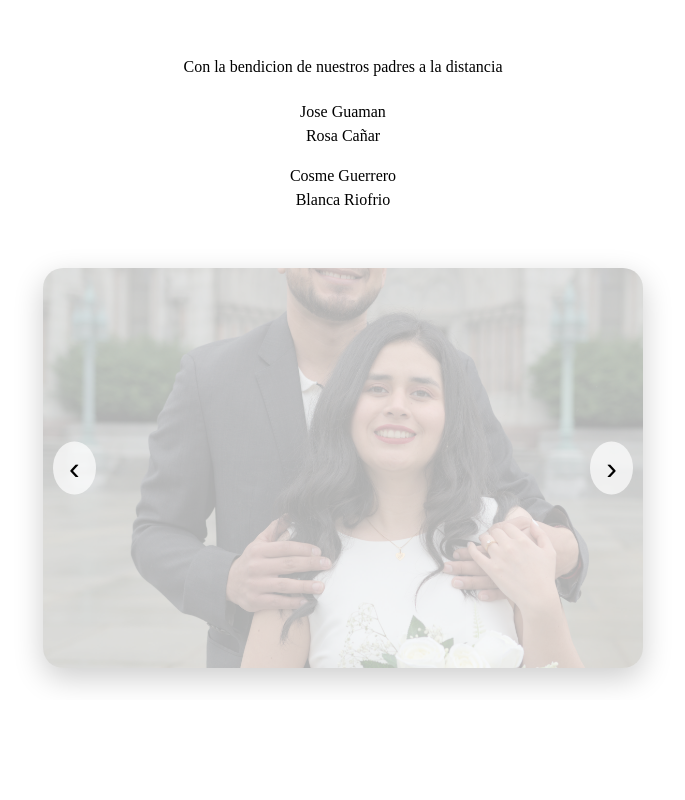
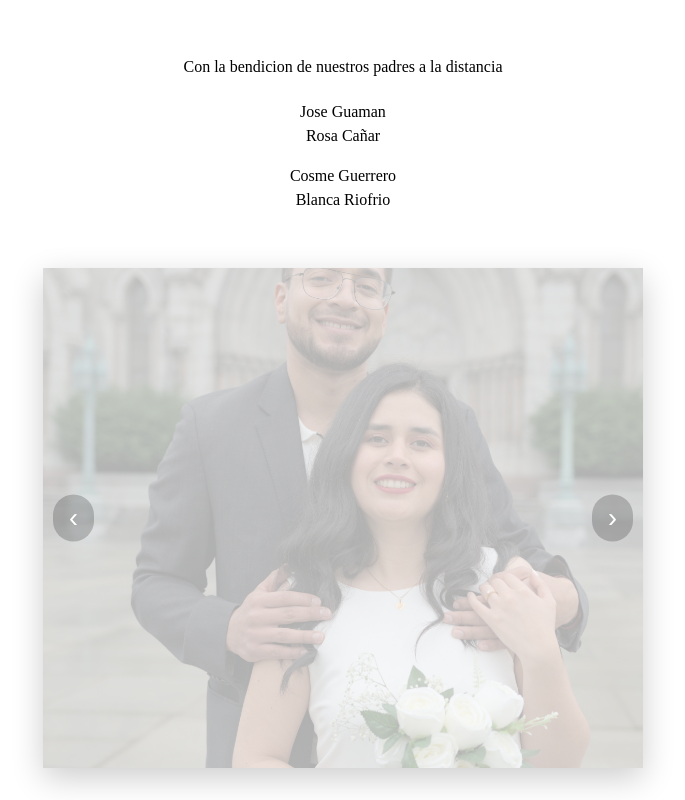
Before and after one commit to Pamefer/bodapamcos, a React (Create React App) app: page / in a window 1280 px wide. Shown: the part 1064-1864 px from the top of the page, without its empty margins (297-982 px from the left). Before the commit the page ends 1764 px from the top, so only its background shows below. Built offline with nearby package versions, Linux system fonts and the light colour scheme; a web font is replaced by a local one.

Commit message:
fix photo

```diff
--- a/src/Carousel.css
+++ b/src/Carousel.css
@@ -4,47 +4,61 @@
   max-width: 600px;
   margin: 2rem auto;
   overflow: hidden;
-  border-radius: 20px;
   box-shadow: 0 10px 30px rgba(0, 0, 0, 0.2);
 }
 
 .carousel-image-wrapper {
   position: relative;
-  height: 400px;
+  height: 500px;
 }
 
 .carousel-image {
   width: 100%;
   height: 100%;
   object-fit: cover;
-  border-radius: 20px;
   position: absolute;
   top: 0;
   left: 0;
 }
 
 .nav {
+  /* border: none;
+  display: block;
+  place-content: center;
+  place-items: center;
+  overflow: hidden;
+  background: rgba(0, 0, 0, 0.2);
+  cursor: pointer;
+  margin: 0px;
+  padding: 0px;
+  width: 40px;
+  height: 40px;
+  border-radius: 40px;
+  pointer-events: auto;
+  transform: none;
+  position: absolute;
+  top: 50%; */
   position: absolute;
   top: 50%;
   transform: translateY(-50%);
-  background-color: rgba(255, 255, 255, 0.7);
+  background-color: rgba(0, 0, 0, 0.2);
   border: none;
   font-size: 2rem;
   padding: 0.5rem 1rem;
   cursor: pointer;
   z-index: 2;
-  border-radius: 50%;
+  border-radius: 40px;
   transition: background 0.3s;
-}
-
-.nav:hover {
-  background-color: rgba(255, 255, 255, 0.9);
 }
 
 .prev {
   left: 10px;
+  font-size: 27px;
+  color: white;
 }
 
 .next {
   right: 10px;
+  font-size: 27px;
+  color: white;
 }
```
